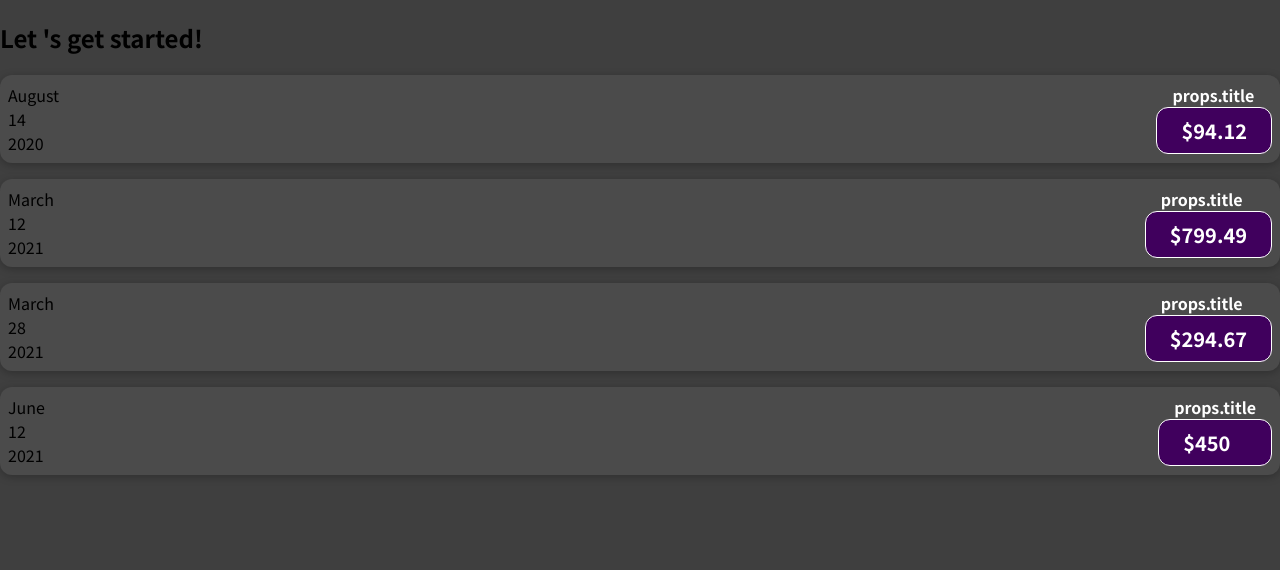
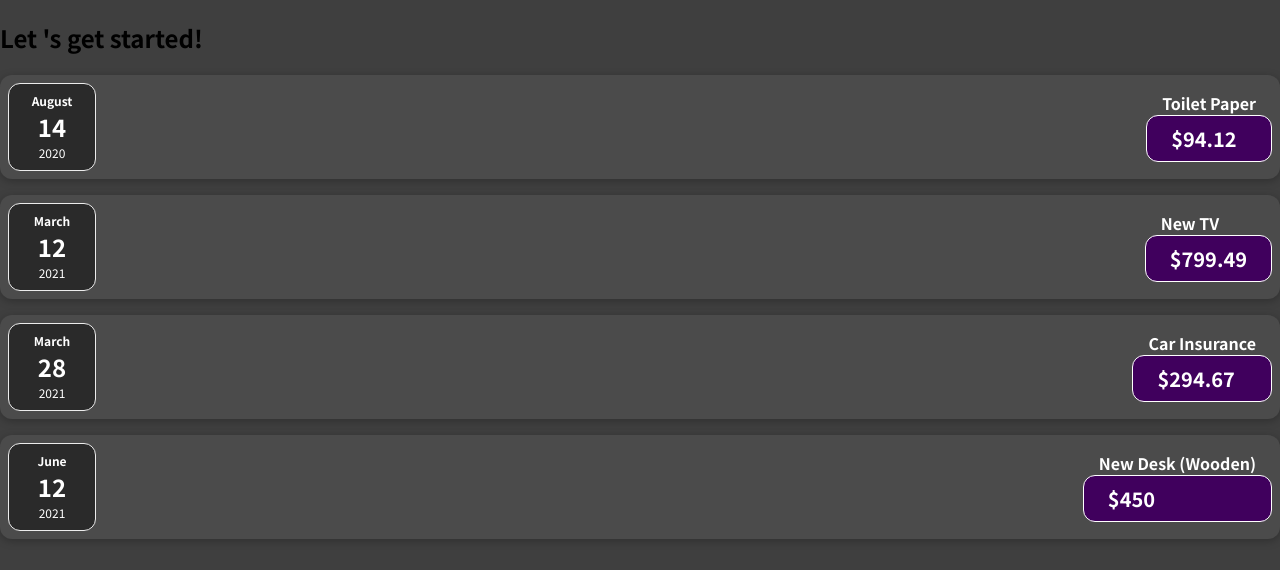
Before and after one commit to supermanorta/React-Learnings, a JavaScript app: page / in a window 1280 px wide. Shown: the top 570 px of the page. Built offline with nearby package versions, Linux system fonts and the light colour scheme.

Commit message:
Updated the compoent so that the div logic and css are outside of that class.

```diff
--- /dev/null
+++ b/src/components/ExpenseDate.css
@@ -0,0 +1,26 @@
+.expense-date {
+    display: flex;
+    flex-direction: column;
+    width: 5.5rem;
+    height: 5.5rem;
+    border: 1px solid #ececec;
+    background-color: #2a2a2a;
+    color: white;
+    border-radius: 12px;
+    align-items: center;
+    justify-content: center;
+}
+
+.expense-date__month {
+    font-size: 0.75rem;
+    font-weight: bold;
+}
+
+.expense-date__year {
+    font-size: 0.75rem;
+}
+
+.expense-date__day {
+    font-size: 1.5rem;
+    font-weight: bold;
+}
--- a/src/components/ExpenseDate.js
+++ b/src/components/ExpenseDate.js
@@ -1,12 +1,14 @@
+import './ExpenseDate.css'
+
 function ExpenseDate(props){
  const month = props.date.toLocaleString("en-US", { month: "long" });
  const day = props.date.toLocaleString("en-US", { day: "2-digit" });
  const year = props.date.getFullYear();
  return (
-   <div>
-     <div>{month} </div>
-     <div>{day} </div>
-     <div>{year} </div>
+   <div className="expense-date">
+     <div className="expense-date__month">{month} </div>
+     <div className="expense-date__day">{day} </div>
+     <div className="expense-date__year">{year} </div>
    </div>
  );
 }
--- a/src/components/ExpenseItem.js
+++ b/src/components/ExpenseItem.js
@@ -8,11 +8,11 @@
   const day = props.date.toLocaleString('en-US', { day: '2-digit' });
   const year = props.date.getFullYear();
   return (
-    <div className="expense-item">
+    <div className='expense-item'>
       {/* <ExpenseDate></ExpenseDate> */}
       <ExpenseDate date={props.date} />
       <div className="expense-item_description">
-        <h2> props.title </h2>{" "}
+        <h2> {props.title} </h2>{" "}
         <div className="expense-item__price">${props.amount} </div>{" "}
       </div>{" "}
     </div>
```
